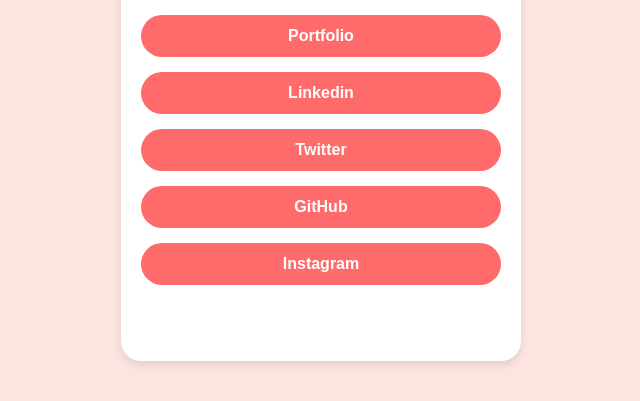
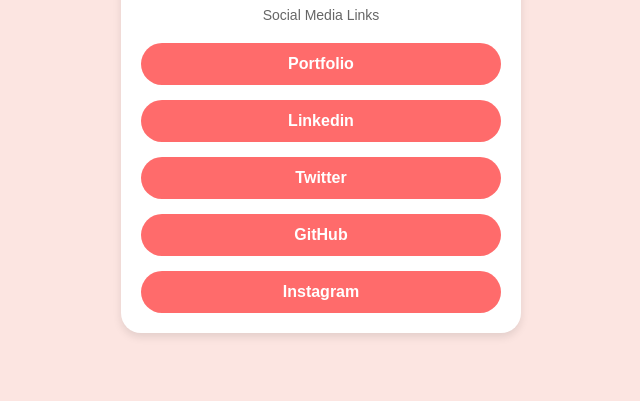
Before and after one commit to Ankit2k04/Ankit-Social, a plain HTML site: page index.html in a window 1280 px wide. Shown: the part 399-800 px from the top of the page, without its empty margins (319-959 px from the left). Drawn offline with Linux system fonts and the light colour scheme.

Commit message:
ab ho gaya solve

```diff
--- a/style.css
+++ b/style.css
@@ -6,7 +6,7 @@
 }
 
 body, html {
-    height: 100%;
+    height: 100vh;
     font-family: Arial, sans-serif;
     background-color: #fce5e1; /* Background color matching the style */
     display: flex;
@@ -16,7 +16,7 @@
 
 .container {
     width: 90%;
-    height: 90%;
+    /* height: 90%; */
     width: 400px;
     text-align: center;
     background-color: #fff;
@@ -25,7 +25,7 @@
     box-shadow: 0 4px 8px rgba(0, 0, 0, 0.1);
     overflow-x: hidden;
     overflow-y: auto;
-    margin: 5rem;
+    margin: 0 auto ;
 }
 
 .bg-img {
```
